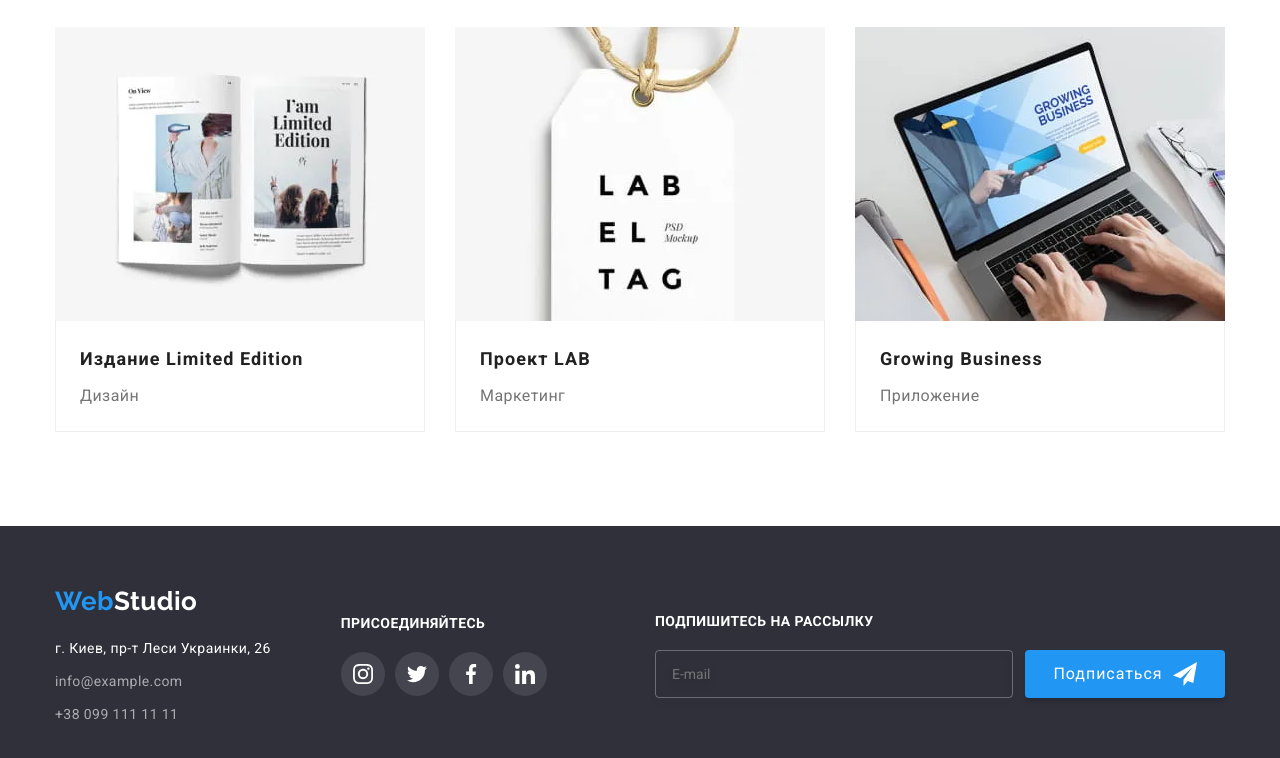
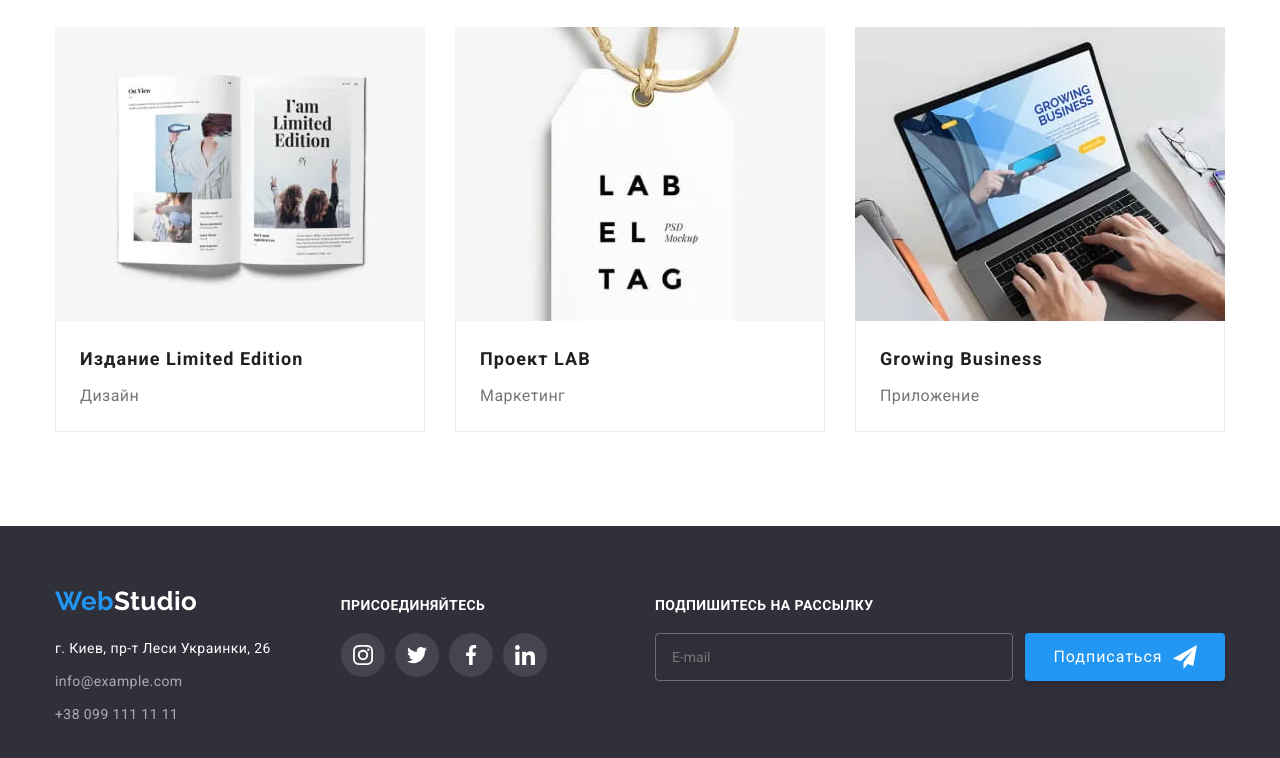
Before and after one commit to TanyaP2022/goit-markup-hw-08, a plain HTML site: page portfolio.html in a window 1280 px wide. Shown: the part 1105-1863 px from the top of the page. Drawn offline with nearby package versions, Linux system fonts and the light colour scheme.

Commit message:
ДЗ №8
Доопрацювала хедер (розмір шрифту), герой, футер, позиціонування мадалки та кнопки меню/

```diff
--- a/sass/components/_button.scss
+++ b/sass/components/_button.scss
@@ -3,6 +3,7 @@
 .hero-btn {
     /* настройки внутри кнопки */
 
+    width: 200px;
     height: 50px;
     @include fonts (16px, bold, 1.87, 0.06em);
     align-items: center;
@@ -11,14 +12,4 @@
     color: var(--white-color);
     background-color: var(--blue-color);
     cursor: pointer;
-
-
-    @include mq(desktop) {
-        display: flex;
-        padding: 10px 32px;
-        margin-right: auto;
-        margin-left: auto;
-
-    }
-
 }
--- a/sass/components/_connect.scss
+++ b/sass/components/_connect.scss
@@ -18,12 +18,20 @@
     display: flex;
     align-items: center;
     text-decoration: none;
-    @include fonts (14px, 500, 1.14, 0.02em);
+
     color: var(--brend-color);
 
     transition-property: color;
     transition-duration: 250ms;
     transition-timing-function: var(--cubik);
+    @include mq(tablet) {
+        @include fonts (12px, 500, 1.16, 0.02em);
+    }
+    @include mq(desktop) {
+        @include fonts (14px, 500, 1.14, 0.02em);
+    }
+
+
     &:hover,
     &:focus {
         color: var(--blue-color);
--- a/sass/components/_footer.scss
+++ b/sass/components/_footer.scss
@@ -11,7 +11,7 @@
         }
         @include mq(desktop) {
             display: flex;
-            align-items: center;
+            align-items: baseline;
             justify-content: space-between;
         }
     }
@@ -24,13 +24,13 @@
             display: block;
         }
         @include mq(tablet) {
-            width: 100%;
+            width: 768px;
             display: block;
         }
         @include mq(desktop) {
             width: 1200px;
             display: flex;
-            align-items: center;
+            align-items: baseline;
         }
     }
 
@@ -171,7 +171,9 @@
     }
     &-mail {
         display: flex;
-        width: 358px;
+        width: 100%;
+        margin-left: auto;
+        margin-right: auto;
 
         border: 1px solid rgba(255, 255, 255, 0.3);
         box-sizing: border-box;
@@ -182,11 +184,11 @@
         @include paddings (15px, null, 15px, 16px);
 
         color: var(--brend-color);
-
-        @include mq(notDesktop) {
-            width: 100%;
-            margin-left: auto;
-            margin-right: auto;
+        @media screen and (min-width:480px) {
+            width: 450px;
+        }
+        @media screen and (min-width:1200px) {
+            width: 358px;
         }
     }
     &-btn {
--- a/sass/components/_header.scss
+++ b/sass/components/_header.scss
@@ -6,16 +6,22 @@
 }
 .header__logo {
     font-family: $logo-font;
-    @include fonts (26px, bold, 1.19, 0.03em);
+
     color: var(--blue-color);
     text-decoration: none;
 
     @include mq(mobile-only) {
         @include paddings (16px, null, 16px, null);
+        @include fonts (24px, 700, 1.16, 0.03em);
     }
     @include mq(tablet) {
+        @include paddings (26px, null, 26px, null);
+        @include fonts (24px, 700, 1.16, 0.03em);
+
+    }
+    @include mq(desktop) {
         @include paddings (24px, null, 25px, null);
-
+        @include fonts (26px, bold, 1.19, 0.03em);
     }
     &:hover,
     &:focus {
--- a/sass/components/_hero.scss
+++ b/sass/components/_hero.scss
@@ -2,10 +2,10 @@
 
 /*стили для героя*/
 .hero {
-    display: flex;
-    flex-direction: column;
-    align-items: center;
-    justify-content: center;
+    // display: flex;
+    // flex-direction: column;
+    // align-items: center;
+    // justify-content: center;
     min-width: 320px;
     max-width: 1600px;
     width: 100vw;
@@ -102,7 +102,7 @@
     text-transform: uppercase;
     color: var(--white-color);
 
-    @include mq(mobile) {
+    @include mq(notDesktop) {
         @include fonts (26px, 900, 1.62, 0.06em);
     }
     @include mq(desktop) {
--- a/sass/components/_modal.scss
+++ b/sass/components/_modal.scss
@@ -19,8 +19,8 @@
 
         padding: 40px;
 
-        // width: 450px;
-        // height: 609px;
+        width: 450px;
+        height: 609px;
 
         transition: 250ms var(--cubik);
         opacity: 1;
@@ -33,14 +33,9 @@
             0px 1px 1px rgba(0, 0, 0, 0.14),
             0px 2px 1px rgba(0, 0, 0, 0.2);
         border-radius: 4px;
-
-        @include mq(mobile-only) {
+        @media screen and (max-width:450px) {
             width: 100vw;
-            height: 100vh;
-
         }
-
-
         @include mq(desktop) {
             width: 528px;
             height: 581px;
--- a/sass/utils/_placeholder.scss
+++ b/sass/utils/_placeholder.scss
@@ -24,6 +24,7 @@
 
     transition: opacity 250ms var(--cubik),
     visibility 250ms var(--cubik);
+    z-index: 2;
 }
 
 %team {
```
Also changed, not shown: index.html (+4 -2 lines), css/main.css, css/main.min.css, 2 other files.
